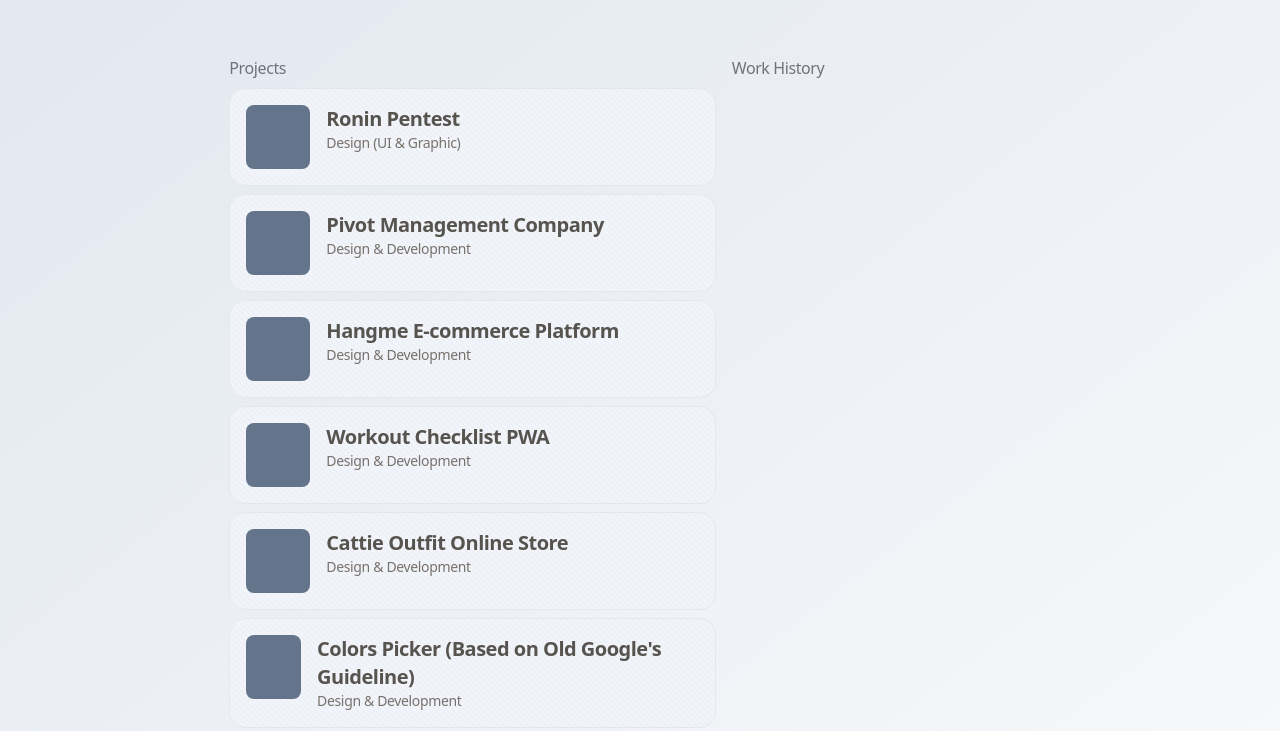
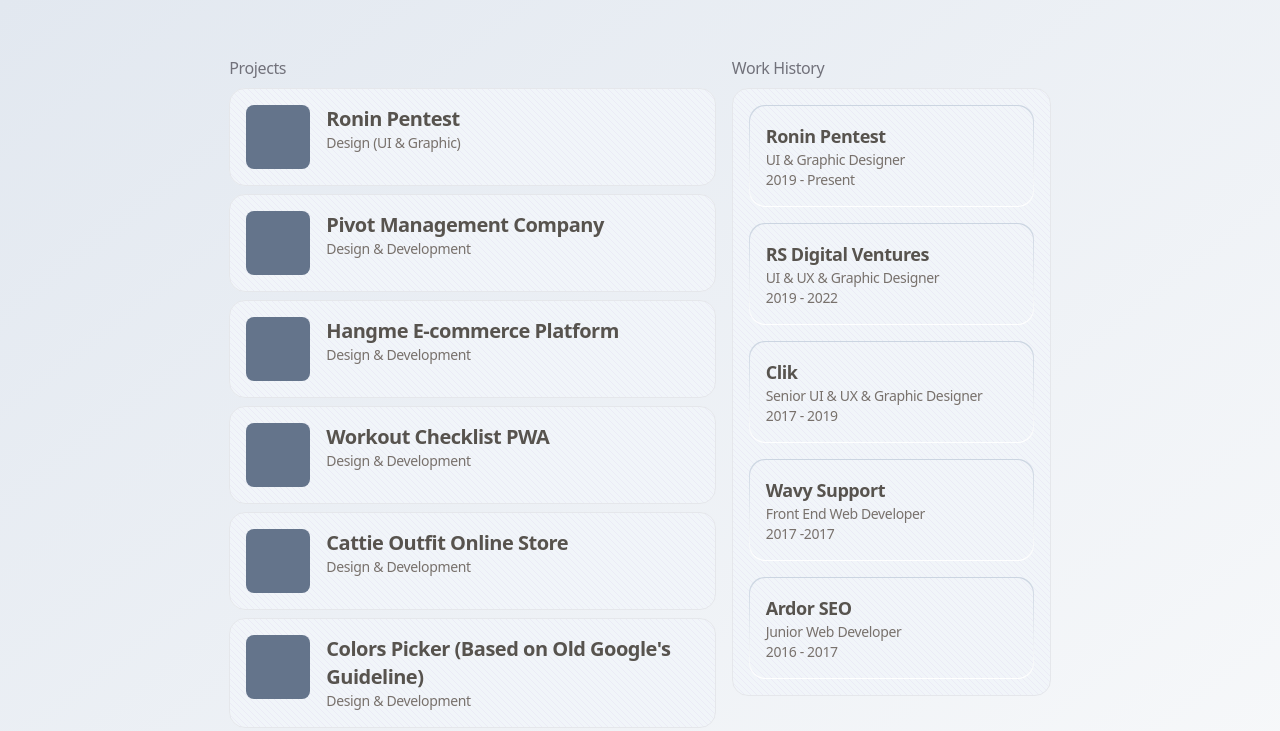
Before and after one commit to madsouris/website, an Astro site: page / in a window 1280 px wide. Shown: the part 558-1289 px from the top of the page. Built offline with nearby package versions, Linux system fonts and the light colour scheme; Astro itself is replaced by a stand-in of ours.

Commit message:
added work history

```diff
--- a/package.json
+++ b/package.json
@@ -3,10 +3,10 @@
     "type": "module",
     "version": "0.0.1",
     "scripts": {
-        "dev": "astro dev",
-        "start": "astro dev",
+        "dev": "astro dev --host",
+        "start": "astro dev --host",
         "build": "astro build",
-        "preview": "astro preview",
+        "preview": "astro preview --host",
         "astro": "astro"
     },
     "dependencies": {
--- a/src/assets/style.css
+++ b/src/assets/style.css
@@ -31,3 +31,25 @@
 .card-subtitle {
     @apply font-sans text-sm tracking-tight text-stone-500;
 }
+
+.work-card {
+    @apply flex flex-col gap-0 rounded-2xl bg-gradient-to-b from-slate-300 to-white p-[1px];
+}
+
+.work-card-inner {
+    background-color: #f1f5f9;
+    opacity: 1;
+    background-size: 6px 6px;
+    background-image: repeating-linear-gradient(
+        45deg,
+        #ebebf6 0,
+        #ebebf6 0.6000000000000001px,
+        #f1f5f9 0,
+        #f1f5f9 50%
+    );
+    @apply rounded-2xl p-4;
+}
+
+.work-title {
+    @apply font-sans text-lg font-semibold tracking-tight text-stone-600;
+}
--- a/src/pages/index.astro
+++ b/src/pages/index.astro
@@ -16,11 +16,11 @@ import me from '../assets/me.jpeg'
                         class="text-4xl md:text-5xl lg:text-7xl tracking-tight font-extrabold font-sans text-stone-700">
                         Vannrith V.
                     </h1>
-                    <p class="font-sans text-indigo-800 tracking-tight">
+                    <p class="text-sm font-sans text-indigo-800 tracking-tight">
                         UI & UX & Graphic Designer
                     </p>
                     <p
-                        class="font-sans text-zinc-500 tracking-tight my-6 text-xl">
+                        class="font-sans text-zinc-500 tracking-tight my-6 md:text-xl">
                         A designer by day and an artist by night <br /> from Kingdom
                         of Cambodia.
                     </p>
@@ -84,10 +84,10 @@ import me from '../assets/me.jpeg'
                         Projects
                     </h2>
                     <div class="card-bg">
-                        <div class="rounded-lg w-16 h-16 bg-slate-500">
+                        <div class="rounded-lg w-16 h-16 bg-slate-500 flex-shrink-0">
 
                         </div>
-                        <div class="flex flex-col gap-0">
+                        <div class="flex flex-col gap-0 flex-grow">
                             <h3 class="card-title">
                                 Ronin Pentest
                             </h3>
@@ -97,10 +97,10 @@ import me from '../assets/me.jpeg'
                         </div>
                     </div>
                     <div class="card-bg">
-                        <div class="rounded-lg w-16 h-16 bg-slate-500">
+                        <div class="rounded-lg w-16 h-16 bg-slate-500 flex-shrink-0">
 
                         </div>
-                        <div class="flex flex-col gap-0">
+                        <div class="flex flex-col gap-0 flex-grow">
                             <h3 class="card-title">
                                 Pivot Management Company
                             </h3>
@@ -110,10 +110,10 @@ import me from '../assets/me.jpeg'
                         </div>
                     </div>
                     <div class="card-bg">
-                        <div class="rounded-lg w-16 h-16 bg-slate-500">
+                        <div class="rounded-lg w-16 h-16 bg-slate-500 flex-shrink-0">
 
                         </div>
-                        <div class="flex flex-col gap-0">
+                        <div class="flex flex-col gap-0 flex-grow">
                             <h3 class="card-title">
                                 Hangme E-commerce Platform
                             </h3>
@@ -123,10 +123,10 @@ import me from '../assets/me.jpeg'
                         </div>
                     </div>
                     <div class="card-bg">
-                        <div class="rounded-lg w-16 h-16 bg-slate-500">
+                        <div class="rounded-lg w-16 h-16 bg-slate-500 flex-shrink-0">
 
                         </div>
-                        <div class="flex flex-col gap-0">
+                        <div class="flex flex-col gap-0 flex-grow">
                             <h3 class="card-title">
                                 Workout Checklist PWA
                             </h3>
@@ -136,10 +136,10 @@ import me from '../assets/me.jpeg'
                         </div>
                     </div>
                     <div class="card-bg">
-                        <div class="rounded-lg w-16 h-16 bg-slate-500">
+                        <div class="rounded-lg w-16 h-16 bg-slate-500 flex-shrink-0">
 
                         </div>
-                        <div class="flex flex-col gap-0">
+                        <div class="flex flex-col gap-0 flex-grow">
                             <h3 class="card-title">
                                 Cattie Outfit Online Store
                             </h3>
@@ -149,10 +149,10 @@ import me from '../assets/me.jpeg'
                         </div>
                     </div>
                     <div class="card-bg">
-                        <div class="rounded-lg w-16 h-16 bg-slate-500">
+                        <div class="rounded-lg w-16 h-16 bg-slate-500 flex-shrink-0">
 
                         </div>
-                        <div class="flex flex-col gap-0">
+                        <div class="flex flex-col gap-0 flex-grow">
                             <h3 class="card-title">
                                 Colors Picker (Based on Old Google's Guideline)
                             </h3>
@@ -162,10 +162,10 @@ import me from '../assets/me.jpeg'
                         </div>
                     </div>
                     <div class="card-bg">
-                        <div class="rounded-lg w-16 h-16 bg-slate-500">
+                        <div class="rounded-lg w-16 h-16 bg-slate-500 flex-shrink-0">
 
                         </div>
-                        <div class="flex flex-col gap-0">
+                        <div class="flex flex-col gap-0 flex-grow">
                             <h3 class="card-title">
                                 Meta Donation App Prototype
                             </h3>
@@ -175,10 +175,10 @@ import me from '../assets/me.jpeg'
                         </div>
                     </div>
                     <div class="card-bg">
-                        <div class="rounded-lg w-16 h-16 bg-slate-500">
+                        <div class="rounded-lg w-16 h-16 bg-slate-500 flex-shrink-0">
 
                         </div>
-                        <div class="flex flex-col gap-0">
+                        <div class="flex flex-col gap-0 flex-grow">
                             <h3 class="card-title">
                                 Custom Startpage
                             </h3>
@@ -188,10 +188,78 @@ import me from '../assets/me.jpeg'
                         </div>
                     </div>
                 </div>
-                <div class="col-span-5 md:col-span-2">
+                <div class="col-span-5 md:col-span-2 flex flex-col gap-2">
                     <h2 class="font-sans text-zinc-500 tracking-tight font-medium">
                         Work History
                     </h2>
+                    <div class="card-bg w-full flex flex-col gap-2">
+                        <div class="work-card">
+                            <div class="work-card-inner">
+                                <h3 class="work-title">
+                                    Ronin Pentest
+                                </h3>
+                                <p class="card-subtitle">
+                                    UI & Graphic Designer
+                                </p>
+                                <p class="card-subtitle">
+                                    2019 - Present
+                                </p>
+                            </div>
+                        </div>
+                        <div class="work-card">
+                            <div class="work-card-inner">
+                                <h3 class="work-title">
+                                   RS Digital Ventures
+                                </h3>
+                                <p class="card-subtitle">
+                                    UI & UX & Graphic Designer
+                                </p>
+                                <p class="card-subtitle">
+                                    2019 - 2022
+                                </p>
+                            </div>
+                        </div>
+                        <div class="work-card">
+                            <div class="work-card-inner">
+                                <h3 class="work-title">
+                                    Clik
+                                </h3>
+                                <p class="card-subtitle">
+                                    Senior UI & UX & Graphic Designer
+                                </p>
+                                <p class="card-subtitle">
+                                    2017 - 2019
+                                </p>
+                            </div>
+                        </div>
+                        <div class="work-card">
+                            <div class="work-card-inner">
+                                <h3 class="work-title">
+                                    Wavy Support
+                                </h3>
+                                <p class="card-subtitle">
+                                    Front End Web Developer
+                                </p>
+                                <p class="card-subtitle">
+                                    2017 -2017
+                                </p>
+                            </div>
+                        </div>
+                        <div class="work-card">
+                            <div class="work-card-inner">
+                                <h3 class="work-title">
+                                    Ardor SEO
+                                </h3>
+                                <p class="card-subtitle">
+                                    Junior Web Developer
+                                </p>
+                                <p class="card-subtitle">
+                                    2016 - 2017
+                                </p>
+                            </div>
+                        </div>
+
+                    </div>
                 </div>
             </div>
         </div>
```
Also changed, not shown: 1 other file.
